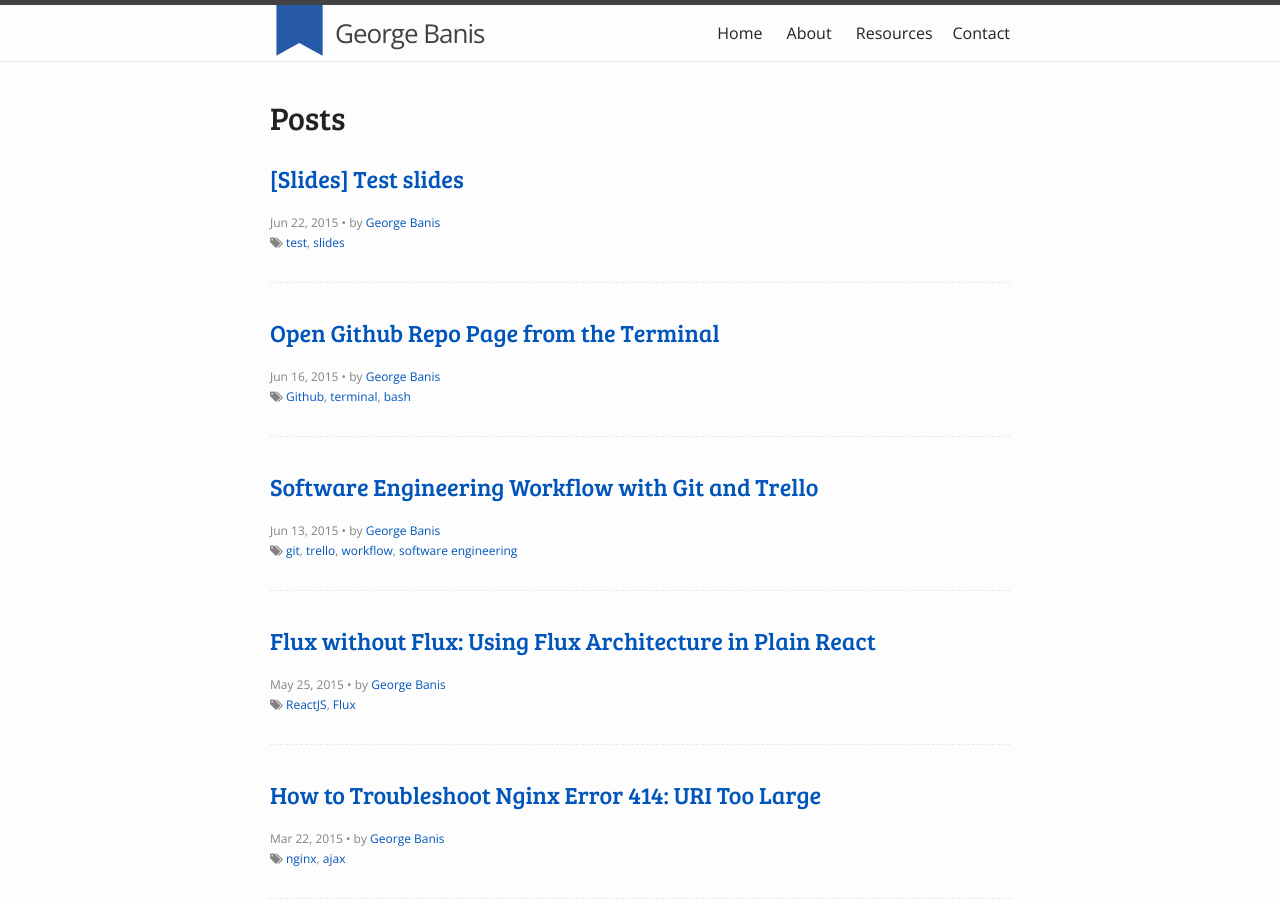
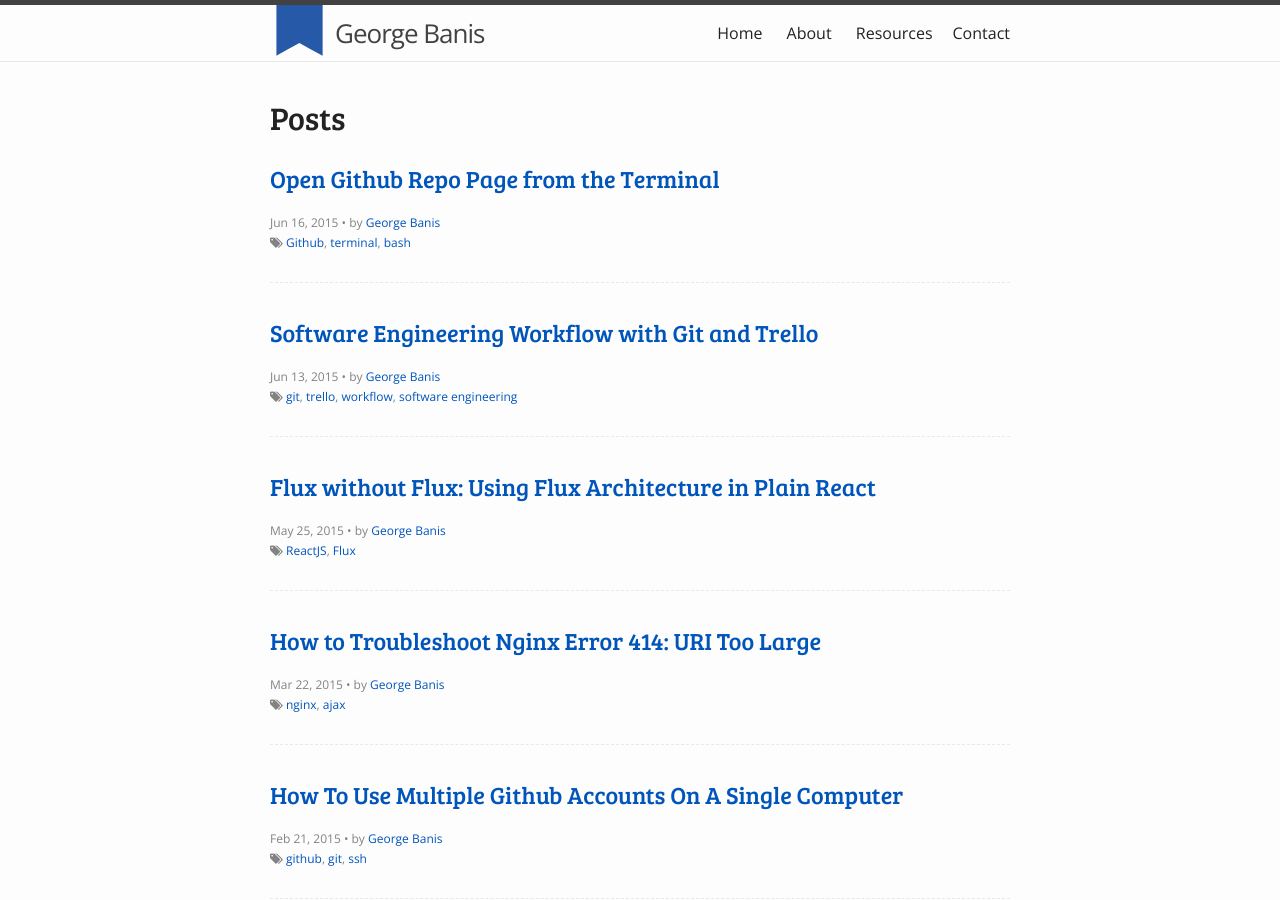
Before and after one commit to gbanis/gbanis.github.io, a Jekyll site: the page built from index.html, in a window 1280 px wide and 900 px high. Built offline with Jekyll 4.4.1, drawn with Linux system fonts in a browser that asks for light colours; nearby versions of some CDN libraries; Markdown is read by kramdown in place of the engine named in the settings.

Commit message:
Rakefile and some minor adjustments to revealjs

````diff
--- a/_includes/reveal_js_custom.html
+++ b/_includes/reveal_js_custom.html
@@ -1,6 +1,6 @@
-<aside id="slide-footer">
+<div id="slide-footer">
   <a href="/" class="slide-nav-home">
     Home
   </a>
   <span class="slide-credits">| 2015 &copy; George Banis - All contents are <a href="http://creativecommons.org/licenses/by-nc/3.0/us/" target="_blank">Creative Commons</a> licensed.</p>
-</aside>
+</div>
--- a/_posts/2015-06-22-slides-test-slides.md
+++ /dev/null
@@ -1,345 +0,0 @@
----
-layout:       slide
-is_slide:     true
-title:        "[Slides] Test slides"
-description:  "Enter description"
-date:         2015-06-22 12:00:00
-tags:
-  - test
-  - slides
-author:       George Banis
----
-<section>
-  <h1>Reveal.js</h1>
-  <h3>The HTML Presentation Framework</h3>
-  <p>
-    <small>Created by <a href="http://hakim.se">Hakim El Hattab</a> / <a href="http://twitter.com/hakimel">@hakimel</a></small>
-  </p>
-</section>
-
-<section>
-  <h2>Hello There</h2>
-  <p>
-    reveal.js enables you to create beautiful interactive slide decks using HTML. This presentation will show you examples of what it can do.
-  </p>
-</section>
-
-<!-- Example of nested vertical slides -->
-<section>
-  <section>
-    <h2>Vertical Slides</h2>
-    <p>Slides can be nested inside of each other.</p>
-    <p>Use the <em>Space</em> key to navigate through all slides.</p>
-    <br>
-    <a href="#" class="navigate-down">
-      <img width="178" height="238" data-src="https://s3.amazonaws.com/hakim-static/reveal-js/arrow.png" alt="Down arrow">
-    </a>
-  </section>
-  <section>
-    <h2>Basement Level 1</h2>
-    <p>Nested slides are useful for adding additional detail underneath a high level horizontal slide.</p>
-  </section>
-  <section>
-    <h2>Basement Level 2</h2>
-    <p>That's it, time to go back up.</p>
-    <br>
-    <a href="#/2">
-      <img width="178" height="238" data-src="https://s3.amazonaws.com/hakim-static/reveal-js/arrow.png" alt="Up arrow" style="transform: rotate(180deg); -webkit-transform: rotate(180deg);">
-    </a>
-  </section>
-</section>
-
-<section>
-  <h2>Slides</h2>
-  <p>
-    Not a coder? Not a problem. There's a fully-featured visual editor for authoring these, try it out at <a href="http://slides.com" target="_blank">http://slides.com</a>.
-  </p>
-</section>
-
-<section>
-  <h2>Point of View</h2>
-  <p>
-    Press <strong>ESC</strong> to enter the slide overview.
-  </p>
-  <p>
-    Hold down alt and click on any element to zoom in on it using <a href="http://lab.hakim.se/zoom-js">zoom.js</a>. Alt + click anywhere to zoom back out.
-  </p>
-</section>
-
-<section>
-  <h2>Touch Optimized</h2>
-  <p>
-    Presentations look great on touch devices, like mobile phones and tablets. Simply swipe through your slides.
-  </p>
-</section>
-
-<section data-markdown>
-  <script type="text/template">
-    ## Markdown support
-
-    Write content using inline or external Markdown.
-    Instructions and more info available in the [readme](https://github.com/hakimel/reveal.js#markdown).
-
-    ```
-    <section data-markdown>
-      ## Markdown support
-
-      Write content using inline or external Markdown.
-      Instructions and more info available in the [readme](https://github.com/hakimel/reveal.js#markdown).
-    </section>
-    ```
-  </script>
-</section>
-
-<section>
-  <section id="fragments">
-    <h2>Fragments</h2>
-    <p>Hit the next arrow...</p>
-    <p class="fragment">... to step through ...</p>
-    <p><span class="fragment">... a</span> <span class="fragment">fragmented</span> <span class="fragment">slide.</span></p>
-
-    <aside class="notes">
-      This slide has fragments which are also stepped through in the notes window.
-    </aside>
-  </section>
-  <section>
-    <h2>Fragment Styles</h2>
-    <p>There's different types of fragments, like:</p>
-    <p class="fragment grow">grow</p>
-    <p class="fragment shrink">shrink</p>
-    <p class="fragment fade-out">fade-out</p>
-    <p class="fragment current-visible">current-visible</p>
-    <p class="fragment highlight-red">highlight-red</p>
-    <p class="fragment highlight-blue">highlight-blue</p>
-  </section>
-</section>
-
-<section id="transitions">
-  <h2>Transition Styles</h2>
-  <p>
-    You can select from different transitions, like: <br>
-    <a href="?transition=none#/transitions">None</a> -
-    <a href="?transition=fade#/transitions">Fade</a> -
-    <a href="?transition=slide#/transitions">Slide</a> -
-    <a href="?transition=convex#/transitions">Convex</a> -
-    <a href="?transition=concave#/transitions">Concave</a> -
-    <a href="?transition=zoom#/transitions">Zoom</a>
-  </p>
-</section>
-
-<section id="themes">
-  <h2>Themes</h2>
-  <p>
-    reveal.js comes with a few themes built in: <br>
-    <!-- Hacks to swap themes after the page has loaded. Not flexible and only intended for the reveal.js demo deck. -->
-    <a href="#" onclick="document.getElementById('theme').setAttribute('href','css/theme/black.css'); return false;">Black (default)</a> -
-    <a href="#" onclick="document.getElementById('theme').setAttribute('href','css/theme/white.css'); return false;">White</a> -
-    <a href="#" onclick="document.getElementById('theme').setAttribute('href','css/theme/league.css'); return false;">League</a> -
-    <a href="#" onclick="document.getElementById('theme').setAttribute('href','css/theme/sky.css'); return false;">Sky</a> -
-    <a href="#" onclick="document.getElementById('theme').setAttribute('href','css/theme/beige.css'); return false;">Beige</a> -
-    <a href="#" onclick="document.getElementById('theme').setAttribute('href','css/theme/simple.css'); return false;">Simple</a> <br>
-    <a href="#" onclick="document.getElementById('theme').setAttribute('href','css/theme/serif.css'); return false;">Serif</a> -
-    <a href="#" onclick="document.getElementById('theme').setAttribute('href','css/theme/blood.css'); return false;">Blood</a> -
-    <a href="#" onclick="document.getElementById('theme').setAttribute('href','css/theme/night.css'); return false;">Night</a> -
-    <a href="#" onclick="document.getElementById('theme').setAttribute('href','css/theme/moon.css'); return false;">Moon</a> -
-    <a href="#" onclick="document.getElementById('theme').setAttribute('href','css/theme/solarized.css'); return false;">Solarized</a>
-  </p>
-</section>
-
-<section>
-  <section data-background="#dddddd">
-    <h2>Slide Backgrounds</h2>
-    <p>
-      Set <code>data-background="#dddddd"</code> on a slide to change the background color. All CSS color formats are supported.
-    </p>
-    <a href="#" class="navigate-down">
-      <img width="178" height="238" data-src="https://s3.amazonaws.com/hakim-static/reveal-js/arrow.png" alt="Down arrow">
-    </a>
-  </section>
-  <section data-background="https://s3.amazonaws.com/hakim-static/reveal-js/image-placeholder.png">
-    <h2>Image Backgrounds</h2>
-    <pre><code>&lt;section data-background="image.png"&gt;</code></pre>
-  </section>
-  <section data-background="https://s3.amazonaws.com/hakim-static/reveal-js/image-placeholder.png" data-background-repeat="repeat" data-background-size="100px">
-    <h2>Tiled Backgrounds</h2>
-    <pre><code style="word-wrap: break-word;">&lt;section data-background="image.png" data-background-repeat="repeat" data-background-size="100px"&gt;</code></pre>
-  </section>
-  <section data-background-video="https://s3.amazonaws.com/static.slid.es/site/homepage/v1/homepage-video-editor.mp4,https://s3.amazonaws.com/static.slid.es/site/homepage/v1/homepage-video-editor.webm" data-background-color="#000000">
-    <div style="background-color: rgba(0, 0, 0, 0.9); color: #fff; padding: 20px;">
-      <h2>Video Backgrounds</h2>
-      <pre><code style="word-wrap: break-word;">&lt;section data-background-video="video.mp4,video.webm"&gt;</code></pre>
-    </div>
-  </section>
-  <section data-background="http://i.giphy.com/90F8aUepslB84.gif">
-    <h2>... and GIFs!</h2>
-  </section>
-</section>
-
-<section data-transition="slide" data-background="#4d7e65" data-background-transition="zoom">
-  <h2>Background Transitions</h2>
-  <p>
-    Different background transitions are available via the backgroundTransition option. This one's called "zoom".
-  </p>
-  <pre><code>Reveal.configure({ backgroundTransition: 'zoom' })</code></pre>
-</section>
-
-<section data-transition="slide" data-background="#b5533c" data-background-transition="zoom">
-  <h2>Background Transitions</h2>
-  <p>
-    You can override background transitions per-slide.
-  </p>
-  <pre><code style="word-wrap: break-word;">&lt;section data-background-transition="zoom"&gt;</code></pre>
-</section>
-
-<section>
-  <h2>Pretty Code</h2>
-  <pre><code data-trim contenteditable>
-    function linkify( selector ) {
-      if( supports3DTransforms ) {
-
-        var nodes = document.querySelectorAll( selector );
-
-        for( var i = 0, len = nodes.length; i &lt; len; i++ ) {
-          var node = nodes[i];
-
-          if( !node.className ) {
-            node.className += ' roll';
-          }
-        }
-      }
-    }
-  </code></pre>
-  <p>Code syntax highlighting courtesy of <a href="http://softwaremaniacs.org/soft/highlight/en/description/">highlight.js</a>.</p>
-</section>
-
-<section>
-  <h2>Marvelous List</h2>
-  <ul>
-    <li>No order here</li>
-    <li>Or here</li>
-    <li>Or here</li>
-    <li>Or here</li>
-  </ul>
-</section>
-
-<section>
-  <h2>Fantastic Ordered List</h2>
-  <ol>
-    <li>One is smaller than...</li>
-    <li>Two is smaller than...</li>
-    <li>Three!</li>
-  </ol>
-</section>
-
-<section>
-  <h2>Tabular Tables</h2>
-  <table>
-    <thead>
-      <tr>
-        <th>Item</th>
-        <th>Value</th>
-        <th>Quantity</th>
-      </tr>
-    </thead>
-    <tbody>
-      <tr>
-        <td>Apples</td>
-        <td>$1</td>
-        <td>7</td>
-      <tr>
-      <tr>
-        <td>Lemonade</td>
-        <td>$2</td>
-        <td>18</td>
-      <tr>
-      <tr>
-        <td>Bread</td>
-        <td>$3</td>
-        <td>2</td>
-      <tr>
-    </tbody>
-  </table>
-</section>
-
-<section>
-  <h2>Clever Quotes</h2>
-  <p>
-    These guys come in two forms, inline: <q cite="http://searchservervirtualization.techtarget.com/definition/Our-Favorite-Technology-Quotations">
-    &ldquo;The nice thing about standards is that there are so many to choose from&rdquo;</q> and block:
-  </p>
-  <blockquote cite="http://searchservervirtualization.techtarget.com/definition/Our-Favorite-Technology-Quotations">
-    &ldquo;For years there has been a theory that millions of monkeys typing at random on millions of typewriters would
-    reproduce the entire works of Shakespeare. The Internet has proven this theory to be untrue.&rdquo;
-  </blockquote>
-</section>
-
-<section>
-  <h2>Intergalactic Interconnections</h2>
-  <p>
-    You can link between slides internally,
-    <a href="#/2/3">like this</a>.
-  </p>
-</section>
-
-<section>
-  <h2>Speaker View</h2>
-  <p>There's a <a href="https://github.com/hakimel/reveal.js#speaker-notes">speaker view</a>. It includes a timer, preview of the upcoming slide as well as your speaker notes.</p>
-  <p>Press the <em>S</em> key to try it out.</p>
-
-  <aside class="notes">
-    Oh hey, these are some notes. They'll be hidden in your presentation, but you can see them if you open the speaker notes window (hit 's' on your keyboard).
-  </aside>
-</section>
-
-<section>
-  <h2>Export to PDF</h2>
-  <p>Presentations can be <a href="https://github.com/hakimel/reveal.js#pdf-export">exported to PDF</a>, here's an example:</p>
-  <iframe src="//www.slideshare.net/slideshow/embed_code/42840540" width="445" height="355" frameborder="0" marginwidth="0" marginheight="0" scrolling="no" style="border:3px solid #666; margin-bottom:5px; max-width: 100%;" allowfullscreen> </iframe>
-</section>
-
-<section>
-  <h2>Global State</h2>
-  <p>
-    Set <code>data-state="something"</code> on a slide and <code>"something"</code>
-    will be added as a class to the document element when the slide is open. This lets you
-    apply broader style changes, like switching the page background.
-  </p>
-</section>
-
-<section data-state="customevent">
-  <h2>State Events</h2>
-  <p>
-    Additionally custom events can be triggered on a per slide basis by binding to the <code>data-state</code> name.
-  </p>
-  <pre><code class="javascript" data-trim contenteditable style="font-size: 18px;">
-    Reveal.addEventListener( 'customevent', function() {
-      console.log( '"customevent" has fired' );
-    } );
-  </code></pre>
-</section>
-
-<section>
-  <h2>Take a Moment</h2>
-  <p>
-    Press B or . on your keyboard to pause the presentation. This is helpful when you're on stage and want to take distracting slides off the screen.
-  </p>
-</section>
-
-<section>
-  <h2>Much more</h2>
-  <ul>
-    <li>Right-to-left support</li>
-    <li><a href="https://github.com/hakimel/reveal.js#api">Extensive JavaScript API</a></li>
-    <li><a href="https://github.com/hakimel/reveal.js#auto-sliding">Auto-progression</a></li>
-    <li><a href="https://github.com/hakimel/reveal.js#parallax-background">Parallax backgrounds</a></li>
-    <li><a href="https://github.com/hakimel/reveal.js#keyboard-bindings">Custom keyboard bindings</a></li>
-  </ul>
-</section>
-
-<section style="text-align: left;">
-  <h1>THE END</h1>
-  <p>
-    - <a href="http://slides.com">Try the online editor</a> <br>
-    - <a href="https://github.com/hakimel/reveal.js">Source code &amp; documentation</a>
-  </p>
-</section>
````
Also changed, not shown: 1 other file.
